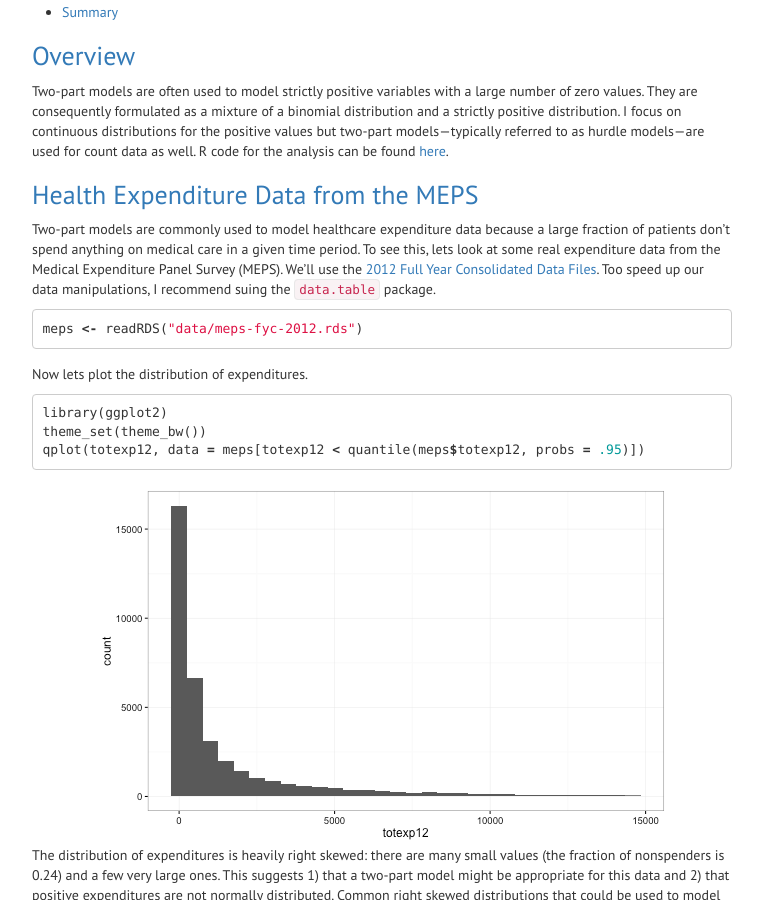
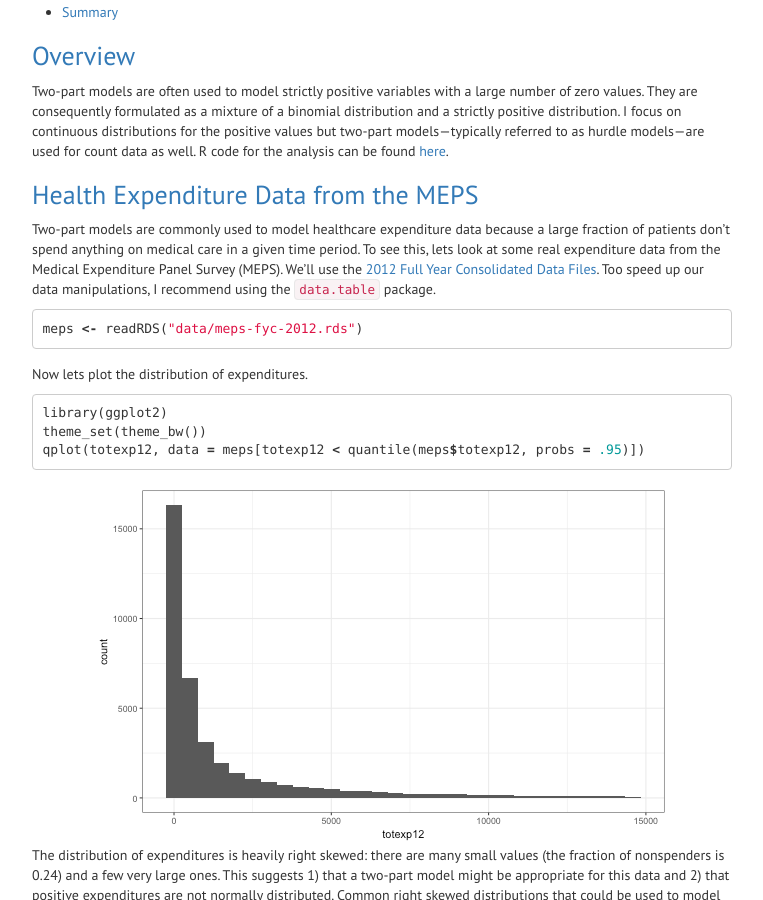
Before and after one commit to dincerti/dincerti.github.io, a Jekyll site: the page built from _posts/2015-09-11-twopart.md, in a window 1280 px wide and 900 px high, scrolled down 330 px. Shown: the whole window, without its empty margins (258-1021 px from the left). Built offline with Jekyll 4.4.1, drawn with Linux system fonts in a browser that asks for light colours; formulas are drawn with MathJax 3; some of the changed text lies outside the part shown.

````diff
--- a/_posts/2015-09-11-twopart.md
+++ b/_posts/2015-09-11-twopart.md
@@ -9,7 +9,7 @@
 Two-part models are often used to model strictly positive variables with a large number of zero values. They are consequently formulated as a mixture of a binomial distribution and a strictly positive distribution. I focus on continuous distributions for the positive values but two-part models---typically referred to as hurdle models---are used for count data as well. R code for the analysis can be found [here](https://raw.githubusercontent.com/dincerti/dincerti.github.io/master/_rmd-posts/twopart.R).
 
 ### Health Expenditure Data from the MEPS
-Two-part models are commonly used to model healthcare expenditure data because a large fraction of patients don't spend anything on medical care in a given time period. To see this, lets look at some real expenditure data from the Medical Expenditure Panel Survey (MEPS). We'll use the [2012 Full Year Consolidated Data Files](http://meps.ahrq.gov/mepsweb/data_stats/download_data_files_detail.jsp?cboPufNumber=HC-155). Too speed up our data manipulations, I recommend suing the `data.table` package.
+Two-part models are commonly used to model healthcare expenditure data because a large fraction of patients don't spend anything on medical care in a given time period. To see this, lets look at some real expenditure data from the Medical Expenditure Panel Survey (MEPS). We'll use the [2012 Full Year Consolidated Data Files](http://meps.ahrq.gov/mepsweb/data_stats/download_data_files_detail.jsp?cboPufNumber=HC-155). Too speed up our data manipulations, I recommend using the `data.table` package.
 
 
 ```r
--- a/_rmd-posts/twopart.Rmd
+++ b/_rmd-posts/twopart.Rmd
@@ -11,7 +11,7 @@
 Two-part models are often used to model strictly positive variables with a large number of zero values. They are consequently formulated as a mixture of a binomial distribution and a strictly positive distribution. I focus on continuous distributions for the positive values but two-part models---typically referred to as hurdle models---are used for count data as well. R code for the analysis can be found [here](https://raw.githubusercontent.com/dincerti/dincerti.github.io/master/_rmd-posts/twopart.R).
 
 ### Health Expenditure Data from the MEPS
-Two-part models are commonly used to model healthcare expenditure data because a large fraction of patients don't spend anything on medical care in a given time period. To see this, lets look at some real expenditure data from the Medical Expenditure Panel Survey (MEPS). We'll use the [2012 Full Year Consolidated Data Files](http://meps.ahrq.gov/mepsweb/data_stats/download_data_files_detail.jsp?cboPufNumber=HC-155). Too speed up our data manipulations, I recommend suing the `data.table` package.
+Two-part models are commonly used to model healthcare expenditure data because a large fraction of patients don't spend anything on medical care in a given time period. To see this, lets look at some real expenditure data from the Medical Expenditure Panel Survey (MEPS). We'll use the [2012 Full Year Consolidated Data Files](http://meps.ahrq.gov/mepsweb/data_stats/download_data_files_detail.jsp?cboPufNumber=HC-155). Too speed up data manipulations, I recommend using the `data.table` package.
 
 ```{r meps_load}
 ```
````
Also changed, not shown: other parts of _posts/2015-09-11-twopart.md (+12 -12 lines), twopart.md (added, +5 -0 lines), figs/twopart_hist-1.png, figs/twopart_loghist-1.png, figs/twopart_yrepden-1.png, 2 other files.
